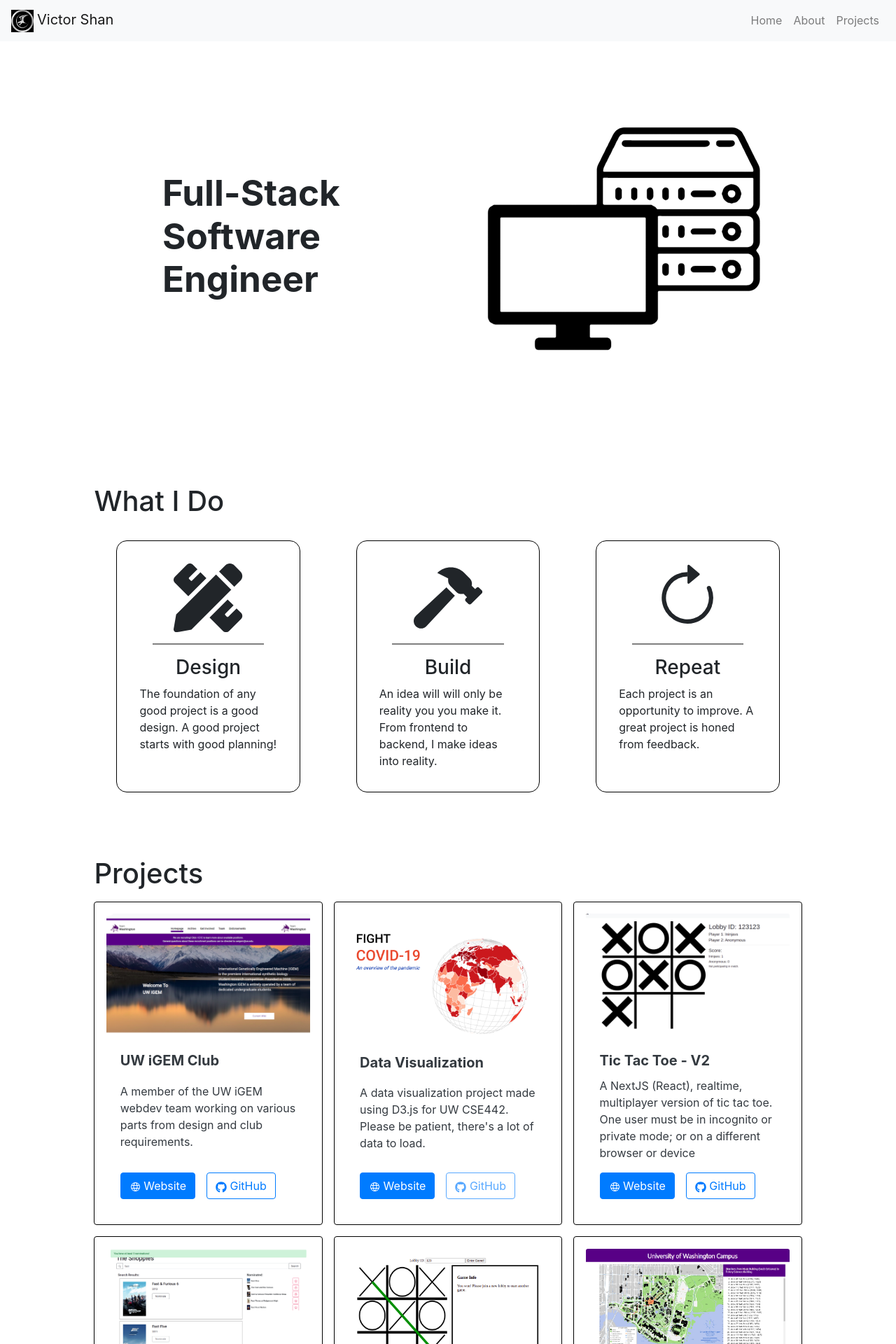
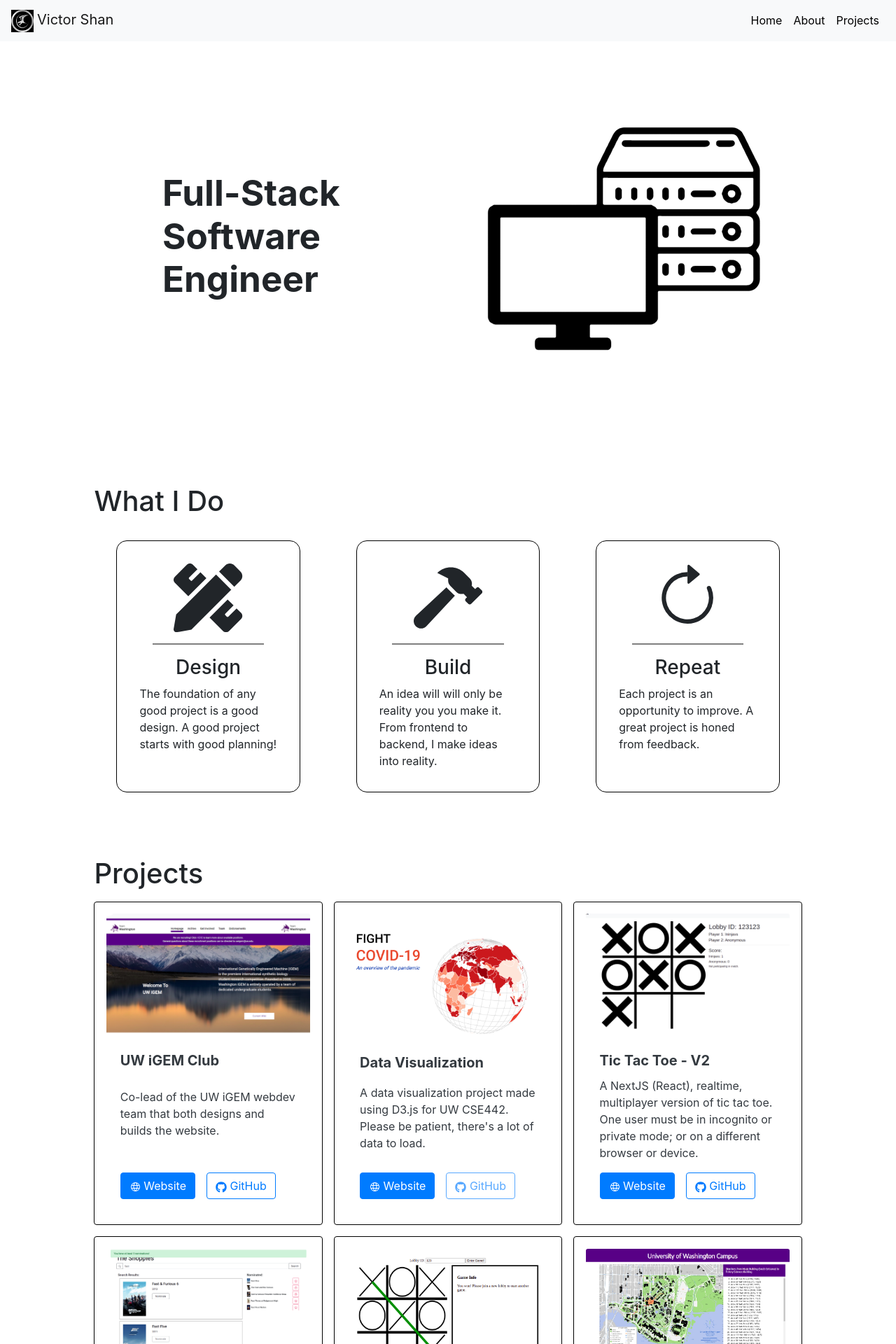
Before and after one commit to VictorShan/VictorShan.github.io, a Next.js app: page / in a window 1280 px wide. Shown: the top 1920 px of the page at 70% size. Built offline with nearby package versions, Linux system fonts and the light colour scheme.

Commit message:
accessibiliry options navbar and images

```diff
--- a/src/NavBar/NavBar.module.scss
+++ b/src/NavBar/NavBar.module.scss
@@ -8,3 +8,7 @@
     height: 2rem;
     width: 2rem;
 }
+
+.links > a {
+    color: black !important;
+}
--- a/src/NavBar/NavBar.tsx
+++ b/src/NavBar/NavBar.tsx
@@ -12,7 +12,7 @@ export default function NavBar() {
       </Navbar.Brand>
       <Navbar.Toggle aria-controls="basic-navbar-nav" />
       <Navbar.Collapse id="basic-navbar-nav">
-        <Nav className="ml-auto">
+        <Nav className={`${styles.links} ml-auto`}>
           <Nav.Link href="#hero">Home</Nav.Link>
           <Nav.Link href="#about">About</Nav.Link>
           <Nav.Link href="#projects">Projects</Nav.Link>
--- a/src/ProjectSection/ProjectTile/ProjectTile.tsx
+++ b/src/ProjectSection/ProjectTile/ProjectTile.tsx
@@ -1,6 +1,7 @@
 import styles from './ProjectTile.module.sass'
 import Card from 'react-bootstrap/Card'
 import Button from 'react-bootstrap/Button'
+import Image from 'next/image'
 import { project } from '../projects'
 import { VscGlobe } from '@react-icons/all-files/vsc/VscGlobe'
 import { FaGithub } from '@react-icons/all-files/fa/FaGithub'
@@ -15,7 +16,7 @@ export default function ProjectTile({ project, id }: props) {
       className={styles.card}
       text={'dark'}
     >
-      <Card.Img variant="top" src={project.projImg}/>
+      <Card.Img variant="top" src={project.projImg} alt={project.projName}/>
       <Card.Body className={styles.body}>
         <Card.Title className={styles.title}>{project.projName}</Card.Title>
         <Card.Text>{project.projDesc}</Card.Text>
--- a/src/ProjectSection/projects.ts
+++ b/src/ProjectSection/projects.ts
@@ -11,7 +11,7 @@ const projects: project[] = [
   {
     projImg: "/images/igemClub.png",
     projName: "UW iGEM Club",
-    projDesc: "A member of the UW iGEM webdev team working on various parts from design and club requirements.",
+    projDesc: "Co-lead of the UW iGEM webdev team that both designs and builds the website.",
     website: "http://students.washington.edu/uwigem/#/",
     github: "https://github.com/uwigem/uwigem2020-react"
   },
@@ -25,7 +25,7 @@ const projects: project[] = [
   {
     projImg: "/images/TicTacToeNextJS.png",
     projName: "Tic Tac Toe - V2",
-    projDesc: "A NextJS (React), realtime, multiplayer version of tic tac toe. One user must be in incognito or private mode; or on a different browser or device",
+    projDesc: "A NextJS (React), realtime, multiplayer version of tic tac toe. One user must be in incognito or private mode; or on a different browser or device.",
     github: "https://github.com/VictorShan/tic-tac-toe",
     website: "https://tic-tac-toe.victorshan.vercel.app/"
   },
@@ -39,7 +39,7 @@ const projects: project[] = [
   {
     projImg: "/images/TicTacToeWinCentered.png",
     projName: "Tic Tac Toe",
-    projDesc: "Realtime, multiplayer tic tac toe. One user must be in incognito or private mode; or on a different browser or device",
+    projDesc: "Realtime, multiplayer tic tac toe. One user must be in incognito or private mode; or on a different browser or device.",
     github: "https://github.com/VictorShan/tic-tac-toe/tree/master",
     website: "https://tic-tac-toe-82af8.web.app/"
   },
```
